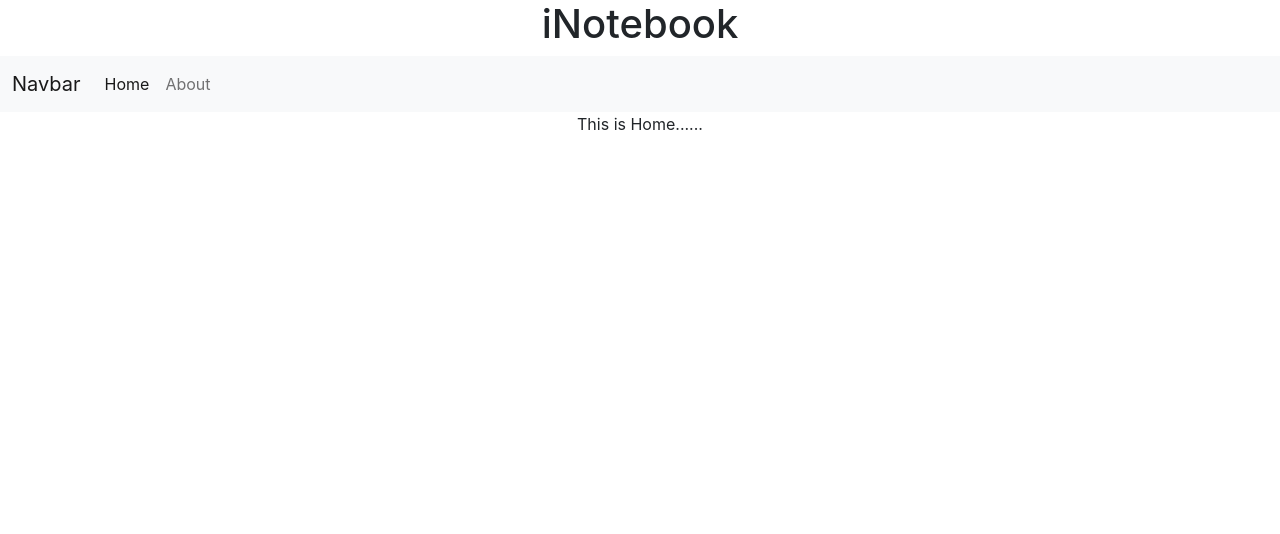
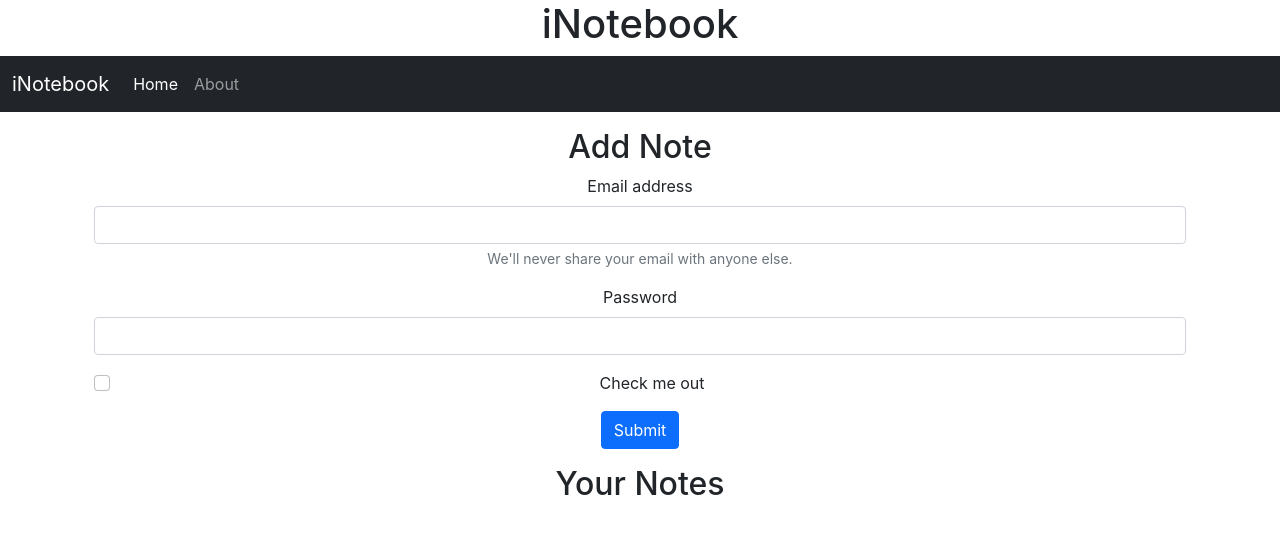
Before and after one commit to ghulepratiksha98/iNotebook, a React (Create React App) app: page / in a window 1280 px wide. Shown: the top 534 px of the page. Built offline with nearby package versions, Linux system fonts and the light colour scheme.

Commit message:
v-59 useLocATION HOOK IN react

```diff
--- a/src/App.js
+++ b/src/App.js
@@ -20,12 +20,13 @@
       <h1>iNotebook</h1>
       <Router>
         <Navbar />
-
+         <div className="container">
 
         <Routes>
           <Route exact path="/" element={<Home />} />
           <Route exact path="/about" element={<About />} />
         </Routes>
+        </div>
       </Router>
     </div>
     </NoteState>
--- a/src/components/About.js
+++ b/src/components/About.js
@@ -3,14 +3,10 @@
 import noteContext from '../context/notes/noteContext'
 
 const  About = () =>{
-  const a = useContext(noteContext)
-  //hook useEffect used as componentdidmount
-  useEffect(() => {
-    a.update();
-    //eslint-disable-next-line
-  },[])
   return (
-    <div>This is about {a.state.name} and she is in class {a.state.class}</div>
+    <div>
+      This is about Page
+      </div>
   )
 }
 
--- a/src/components/Home.js
+++ b/src/components/Home.js
@@ -4,8 +4,29 @@
 const Home = () => {
   return (
     <div>
-      This is Home......
-    </div>
+      <div className="container my-3">
+      <h2>Add Note</h2>
+      <form>
+      <div class="mb-3">
+          <label for="exampleInputEmail1" class="form-label">Email address</label>
+          <input type="email" class="form-control" id="exampleInputEmail1" aria-describedby="emailHelp" />
+          <div id="emailHelp" class="form-text">We'll never share your email with anyone else.</div>
+        </div>
+        <div class="mb-3">
+          <label for="exampleInputPassword1" class="form-label">Password</label>
+          <input type="password" class="form-control" id="exampleInputPassword1" />
+        </div>
+        <div class="mb-3 form-check">
+          <input type="checkbox" class="form-check-input" id="exampleCheck1" />
+          <label class="form-check-label" for="exampleCheck1">Check me out</label>
+        </div>
+        <button type="submit" class="btn btn-primary">Submit</button>
+      </form>
+      </div>
+      <div className="container">
+      <h2>Your Notes</h2>
+      </div>
+      </div>
 
   );
 }
--- a/src/components/Navbar.js
+++ b/src/components/Navbar.js
@@ -1,12 +1,20 @@
-import React from "react";
-import {Link } from "react-router-dom";
+import React,{useEffect} from "react";
+import {Link, useLocation } from "react-router-dom";
+
+
+
 function Navbar() {
+  let location = useLocation();
+  useEffect(()=>{
+    console.log(location.pathname);
+  }, [location])
+
   return (
-    <nav className="navbar navbar-expand-lg navbar-light bg-light">
+    <nav className="navbar navbar-expand-lg navbar-dark bg-dark">
       <div className="container-fluid">
-        <a className="navbar-brand" href="#">
-          Navbar
-        </a>
+        <Link className="navbar-brand" to="/">
+         iNotebook
+        </Link>
         <button
           className="navbar-toggler"
           type="button"
@@ -21,12 +29,12 @@
         <div className="collapse navbar-collapse" id="navbarSupportedContent">
           <ul className="navbar-nav me-auto mb-2 mb-lg-0">
             <li className="nav-item">
-              <Link className="nav-link active" aria-current="page" to="/">
+              <Link className={`nav-link ${location.pathname==="/"?"active":""}`} aria-current="page" to="/">
                 Home
               </Link>
             </li>
             <li className="nav-item">
-              <Link className="nav-link" to="/About">
+              <Link className={`nav-link ${location.pathname==="/about"?"active":""}`} to="/About">
                About
               </Link>
             </li>
--- a/src/context/notes/NoteState.js
+++ b/src/context/notes/NoteState.js
@@ -3,22 +3,13 @@
 
 
 const NoteState = (props)=>{
-    const s1 = {
-        "name": "Pratiksha20",
-        "class": "2b"
-     }
-     const [state, setstate] = useState(s1);
+    // const s1 = {"name": "Pratiksha20",  "class": "2b" } const [state, setstate] = useState(s1);
      const update =() =>{
-         setTimeout(() => {
-             setstate({
-                 "name": "subhankar",
-                 "class": "5b"
-             })
-
-         }, 1000);
+        //  setTimeout(() => {setstate({"name": "subhankar","class": "5b"})},1000);
      }
     return (
-        <NoteContext.Provider value={{state:state , update:update}}>
+        // <NoteContext.Provider value={{state:state , update:update}}>
+        <NoteContext.Provider value={{}}>
             {props.children}
         </NoteContext.Provider>
     )
```
